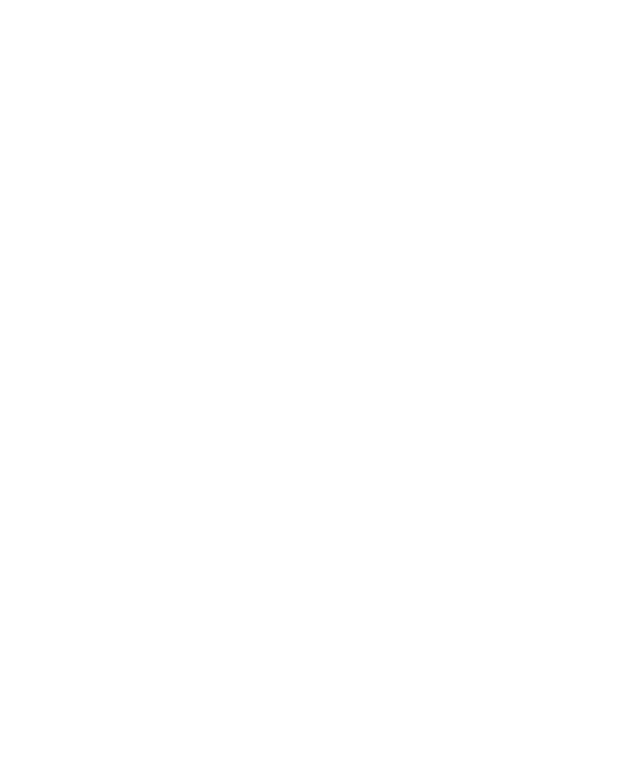
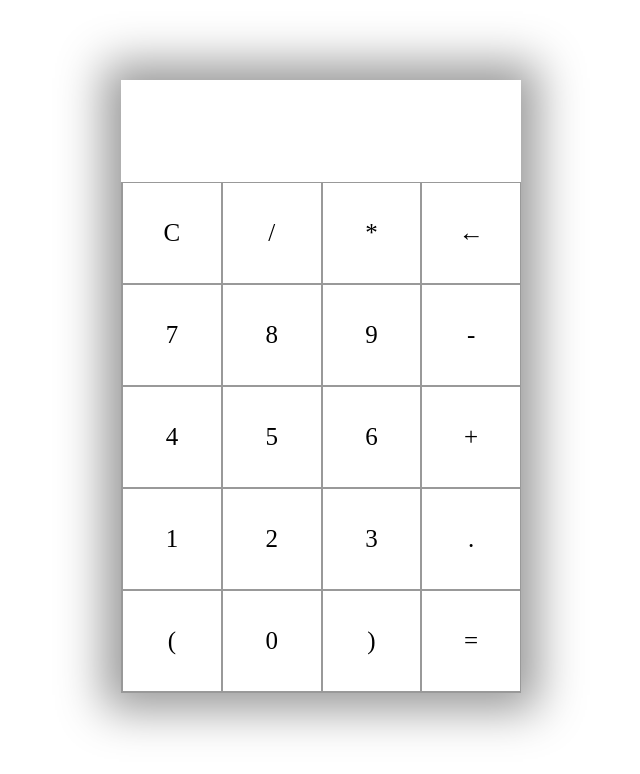
Before and after one commit to Torhlex/Calculator-and-Stopwatch, a plain HTML site: page calculator.html in a window 1280 px wide. Shown: the whole page, without its empty margins (319-959 px from the left). Drawn offline with Linux system fonts and the light colour scheme.

Commit message:
cal updates

```diff
--- a/calculator.html
+++ b/calculator.html
@@ -4,9 +4,113 @@
     <meta charset="UTF-8">
     <meta http-equiv="X-UA-Compatible" content="IE=edge">
     <meta name="viewport" content="width=device-width, initial-scale=1.0">
+    <link rel="stylesheet" href="style.css">
     <title>Document</title>
 </head>
 <body>
-
+    <section>
+        <div class="container">
+            <div id="Display"></div>
+            <div class="buttons">
+                <div class="button">C</div>
+                <div class="button">/</div>
+                <div class="button">*</div>
+                <div class="button">&larr;</div>
+                <div class="button">7</div>
+                <div class="button">8</div>
+                <div class="button">9</div>
+                <div class="button">-</div>
+                <div class="button">4</div>
+                <div class="button">5</div>
+                <div class="button">6</div>
+                <div class="button">+</div>
+                <div class="button">1</div>
+                <div class="button">2</div>
+                <div class="button">3</div>
+                <div class="button">.</div>
+                <div class="button">(</div>
+                <div class="button">0</div>
+                <div class="button">)</div>
+                <div id="equal" class="button">=</div>
+            </div>
+        </div>
+    </section>
+    <script src="index.js"></script>
 </body>
 </html>
+<style>
+.container {
+    max-width: 400px;
+    margin: 10vh auto 0 auto;
+    box-shadow: 0px 0px 43px 17px rgba(153,153,153,1);
+}
+
+#Display {
+    text-align: right;
+    height: 70px;
+    line-height: 70px;
+    padding: 16px 8px;
+    font-size: 25px;
+}
+
+.buttons {
+    display: grid;
+    border-bottom: 1px solid #999;
+    border-left: 1px solid#999;
+    grid-template-columns: 1fr 1fr 1fr 1fr;
+}
+
+.buttons > div {
+    border-top: 1px solid #999;
+    border-right: 1px solid#999;
+}
+
+.button {
+    border: 0.5px solid #999;
+    line-height: 100px;
+    text-align: center;
+    font-size: 25px;
+    cursor: pointer;
+}
+
+#equal:hover {
+    background-color: rgb(85, 85, 255);
+    color: white;
+}
+
+.button:hover {
+    background-color: #323330;
+    color: white;
+    transition: 0.5s ease-in-out;
+}
+
+</style>
+
+<script>
+let display = document.getElementById('display');
+let buttons = Array.from(document.getElementsByClassName('button'));
+
+buttons.map( button => {
+    button.addEventListener('click', (e) => {
+        switch(e.target.innerText){
+            case 'C':
+                display.innerText = '';
+                break;
+            case '=':
+                try{
+                    display.innerText = eval(display.innerText);
+                } catch {
+                    display.innerText = "Error"
+                }
+                break;
+            case '←':
+                if (display.innerText){
+                   display.innerText = display.innerText.slice(0, -1);
+                }
+                break;
+            default:
+                display.innerText += e.target.innerText;
+        }
+    });
+});
+</script>
```
